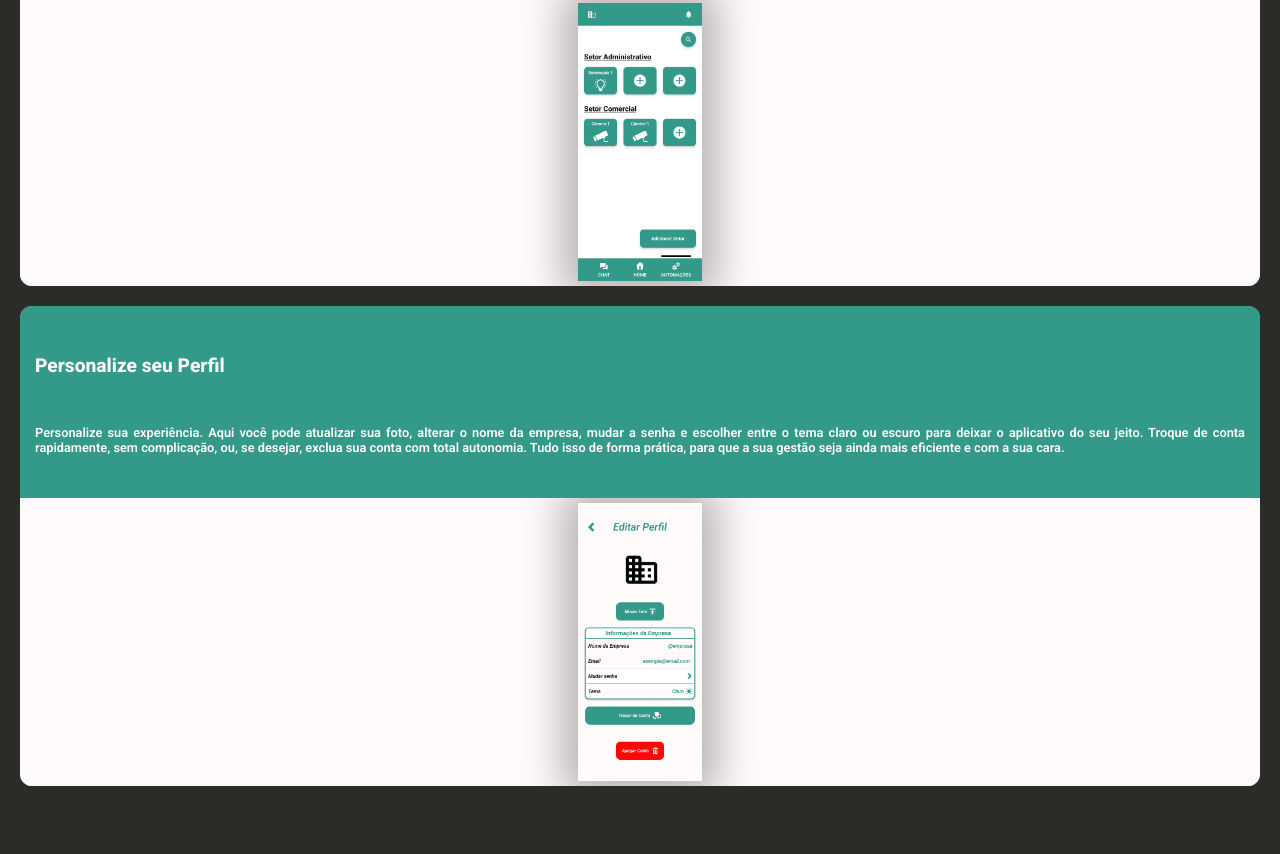
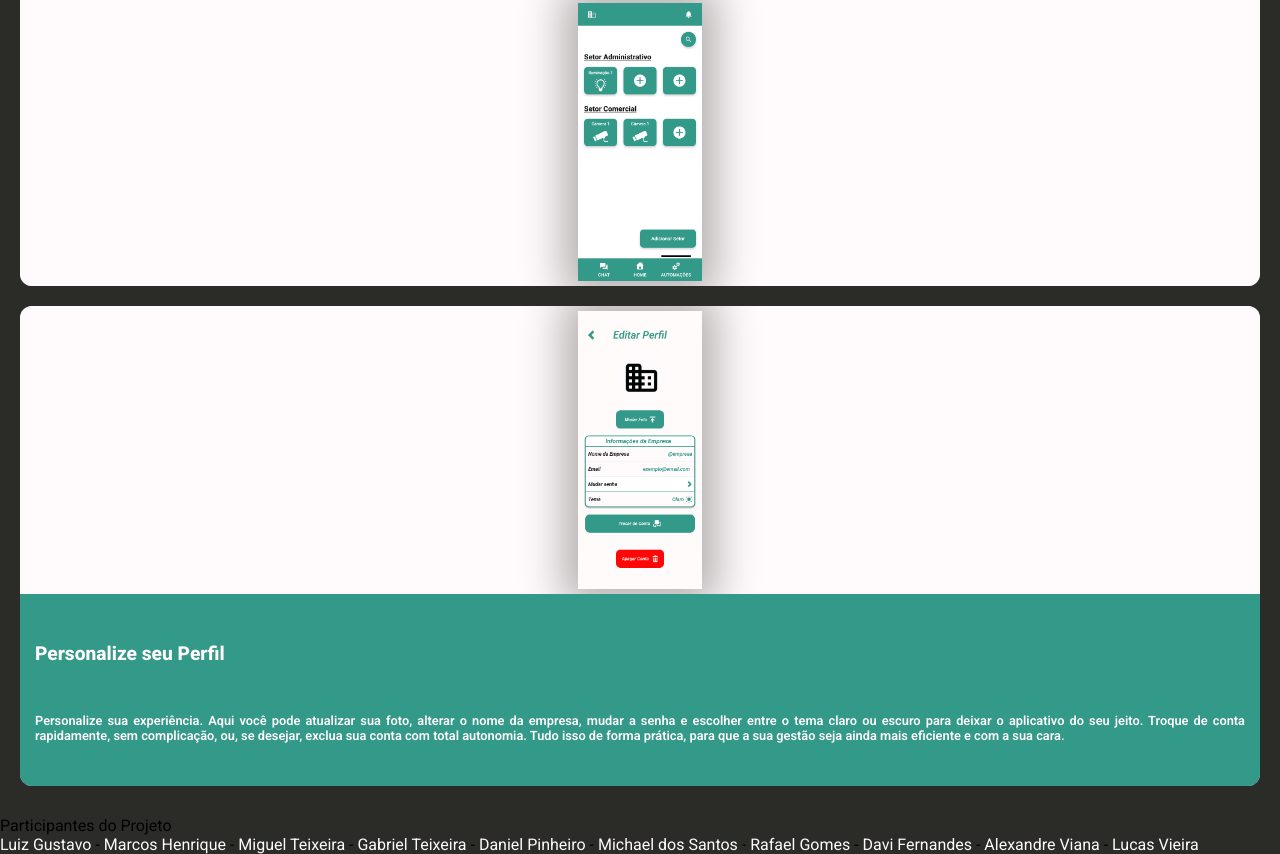
Before and after one commit to House-On/portfolio, a plain HTML site: page index.html in a window 1280 px wide. Shown: the part 2020-2874 px from the top of the page. Before the commit the page ends 2836 px from the top, so only its background shows below. Drawn offline with Linux system fonts and the light colour scheme.

Commit message:
feat: adição do novo arquivo css e footer

```diff
--- a/index.html
+++ b/index.html
@@ -6,6 +6,7 @@
     <Link rel="icon" type="image/x-icon" href="./src/assets/logo-app.png"></Link>
     <Link rel="stylesheet" href="./src/css/reset.css"></Link>
     <Link rel="stylesheet" href="./src/css/style.css"></Link>
+    <Link rel="stylesheet" href="./src/css/responsive.css"></Link>
     <title>Portfólio - Uny</title>
 </head>
 <body>
@@ -91,6 +92,10 @@
 
         <section class="expl-tela-container">
 
+            <section class="tela-container">
+                <img class="tela-img" src="./src/assets/images/tela-perfil.png" alt="Icone de Tela do Aplicativo">
+            </section>
+
             <article class="analise-tela">
                 <h2 onclick="secreto()">Personalize seu Perfil</h2>
                 <p>
@@ -98,12 +103,27 @@
                 </p>
             </article>
 
-            <section class="tela-container">
-                <img class="tela-img" src="./src/assets/images/tela-perfil.png" alt="Icone de Tela do Aplicativo">
-            </section>
-
         </section>
     </section>
+
+    <footer>
+        <p>Participantes do Projeto</p>
+        <article>
+            <a href="#">Luiz Gustavo</a> -
+            <a href="#">Marcos Henrique</a> -
+            <a href="#">Miguel Teixeira</a> -
+            <a href="#">Gabriel Teixeira</a> -
+            <a href="#">Daniel Pinheiro</a> -
+            <a href="#">Michael dos Santos</a> -
+            <a href="#">Rafael Gomes</a> -
+            <a href="#">Davi Fernandes</a> -
+            <a href="#">Alexandre Viana</a> -
+            <a href="#">Lucas Vieira</a>
+        </article>
+        <p>
+
+        </p>
+    </footer>
 
     <script src="./src/js/index.js"></script>
 </body>
```
